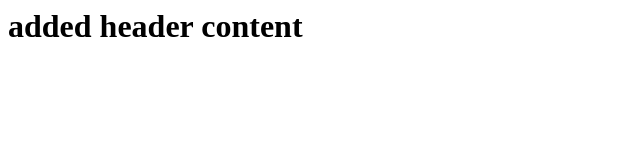
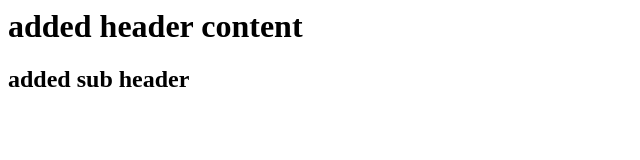
Before and after one commit to devopskl08/fetch-pull-example, a plain HTML site: page index.html in a window 1280 px wide. Shown: the whole page, without its empty margins (0-640 px from the left). Drawn offline with Linux system fonts and the light colour scheme.

Commit message:
Update index.html
header

```diff
--- a/index.html
+++ b/index.html
@@ -1 +1,2 @@
 <h1>added header content</h1>
+<h2>added sub header</h2>
```
